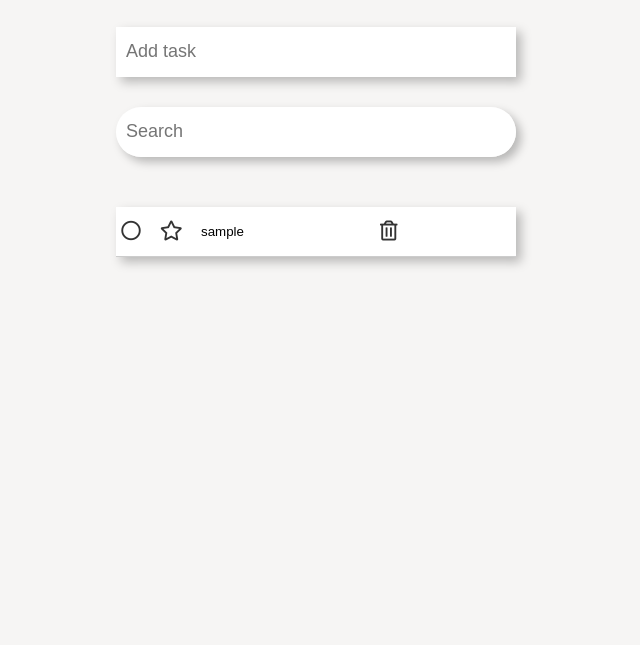
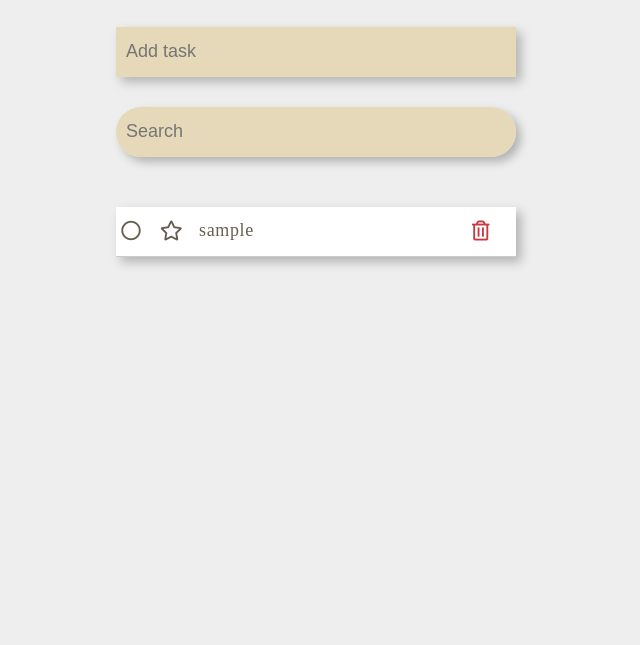
Before and after one commit to Kazunari-Ishikawa/ToDo-App-by-React-Redux, a React app: page / in a window 1280 px wide. Shown: the part 155-800 px from the top of the page, without its empty margins (324-964 px from the left). Built offline with nearby package versions, Linux system fonts and the light colour scheme.

Commit message:
CSS修正

```diff
--- a/src/js/components/Todo.js
+++ b/src/js/components/Todo.js
@@ -33,15 +33,15 @@ class Todo extends React.Component {
     });
   }
   render() {
-    const input = (this.state.editMode) ?
+    const input = (!this.state.editMode) ?
       <span className="c-todoList__text" onClick={this.handleClickShowEdit}>{this.state.text}</span> :
       <input type="text" className="c-todoList__editForm" value={this.state.text} onKeyUp={this.handleClickCloseEdit} onChange={this.handleChangeText} />;
 
     // リストのクラス名定義
     const classNameItem = ClassNames({
       'c-todoList__item': true,
-      'c-todoList__item--done': this.props.isDone,
-      'c-todoList__item--star': this.props.isStar,
+      'isDone': this.props.isDone,
+      'isStar': this.props.isStar,
     });
     // アイコンのクラス名定義
     const classNameDone = ClassNames({
@@ -64,7 +64,7 @@ class Todo extends React.Component {
         <i className={classNameDone} onClick={this.props.onClickToggleDone}></i>
         <i className={classNameStar} onClick={this.props.onClickToggleStar}></i>
         {input}
-        <i className="c-todoList__icon u-icon far fa-trash-alt" onClick={this.props.onClickDelete}></i>
+        <i className="c-todoList__icon u-icon--trash far fa-trash-alt" onClick={this.props.onClickDelete}></i>
       </li>
     );
   }
--- a/src/js/components/TodoCreator.js
+++ b/src/js/components/TodoCreator.js
@@ -42,7 +42,7 @@ class TodoCreator extends React.Component {
   render() {
     const errMsg = (this.state.errMsg) ? <span className="err-msg">{this.state.errMsg}</span> : '';
     return (
-      <div>
+      <div className="c-input__errMsg">
         {errMsg}
         <div className="c-input">
           <input type="text" className="c-input__box" value={this.state.val} onChange={this.handleChange} onKeyUp={this.handleKeyUp} placeholder="Add task" />
```
Also changed, not shown: index.html (+1 -2 lines), dist/css/app.css, 1 other file.
